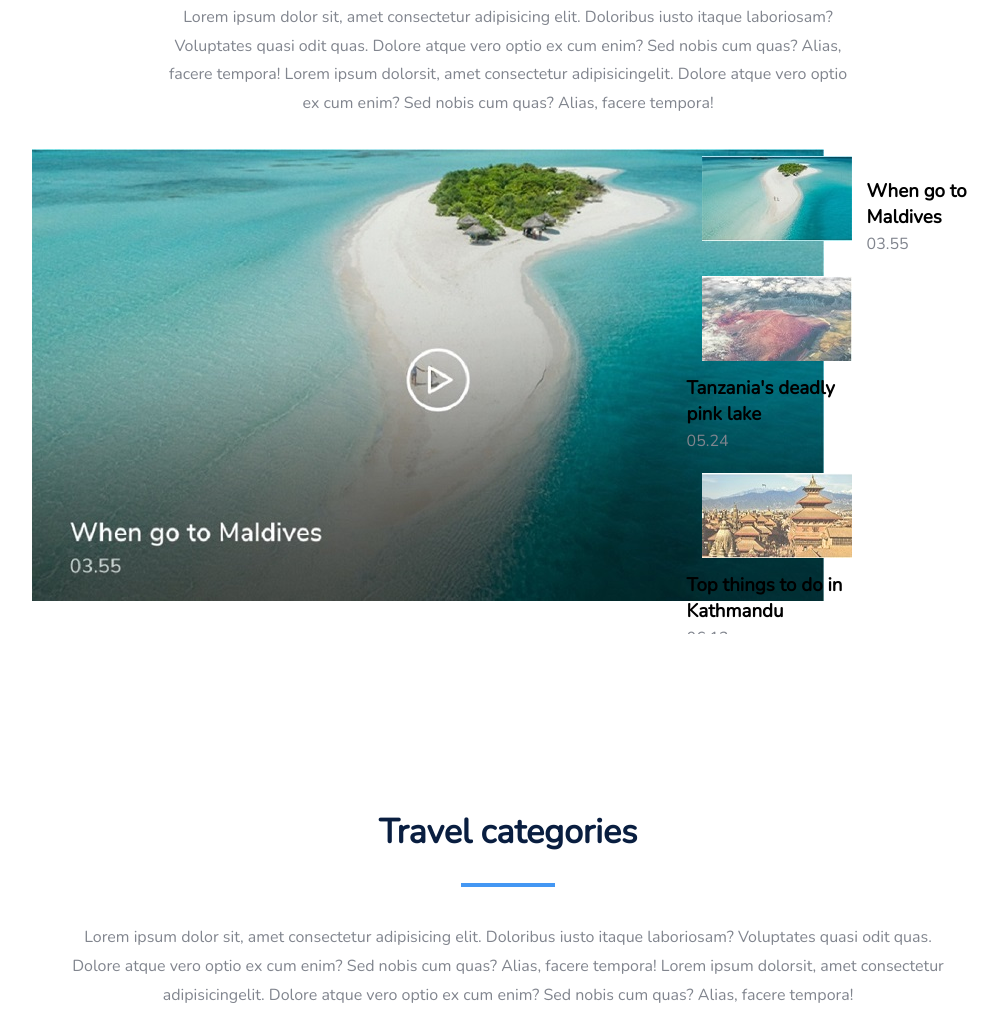
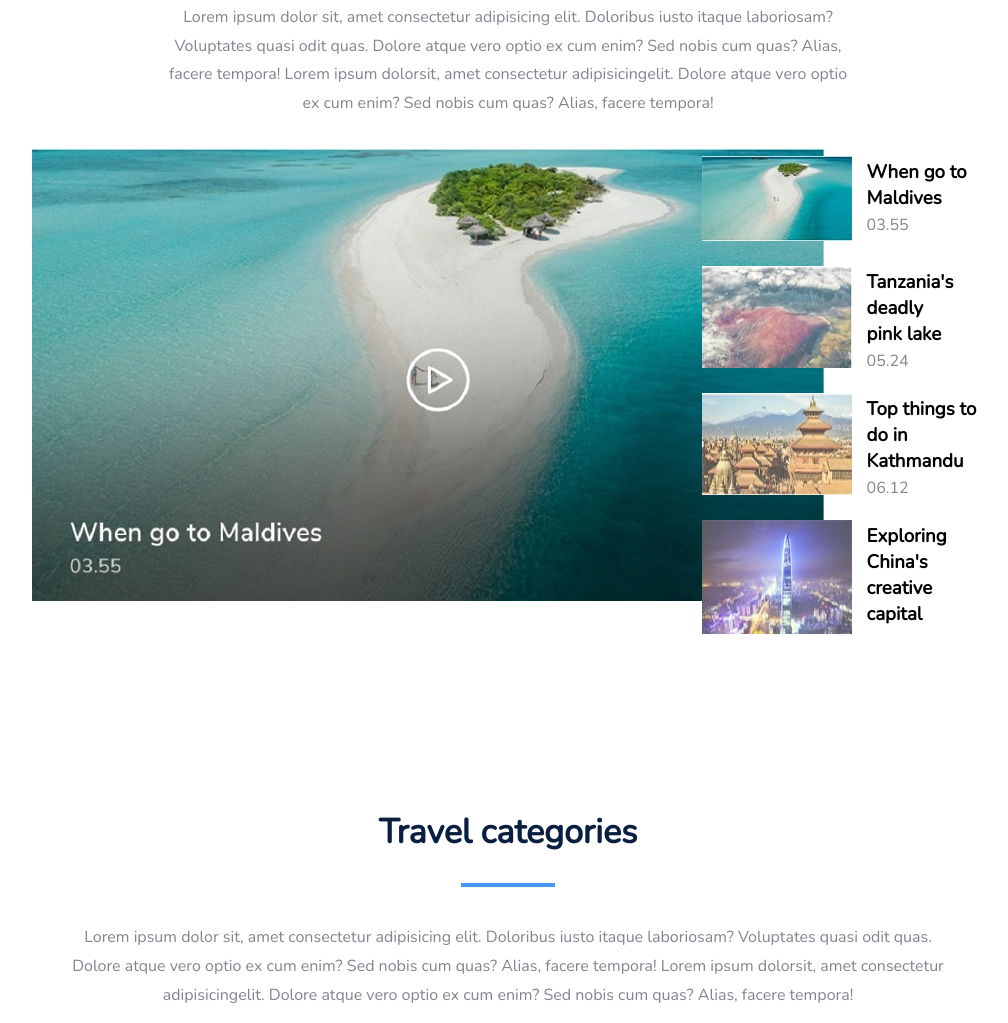
Before and after one commit to KatePolyakov/travel, a plain HTML site: page index.html in a window 1280 px wide. Shown: the part 2172-3195 px from the top of the page, without its empty margins (132-1140 px from the left). Drawn offline with nearby package versions, Linux system fonts and the light colour scheme.

Commit message:
Fixed small video and booking sections

```diff
--- a/style.css
+++ b/style.css
@@ -240,7 +240,7 @@ width: 741px;
 }
 
 .smallVideo li {
-  display: block ruby;
+  display: flex;
   margin: 0px 0px 10px 0px;
 }
 .smallVideo li:hover{
@@ -255,7 +255,9 @@ width: 741px;
 .smallVideo p{
   margin: 0px;
 }
-
+.smallVideo h3{
+  padding-top: 10px;
+}
 .smallVideo p{
   text-align: left;
 }
@@ -395,7 +397,7 @@ width: 741px;
     margin-top: 150px;
     background: url('./img/booking.png');
     background-size: cover;
-    height: 100vh;
+
   }
   .bookingGrid{
     display: grid;
```
Also changed, not shown: 1 other file.
